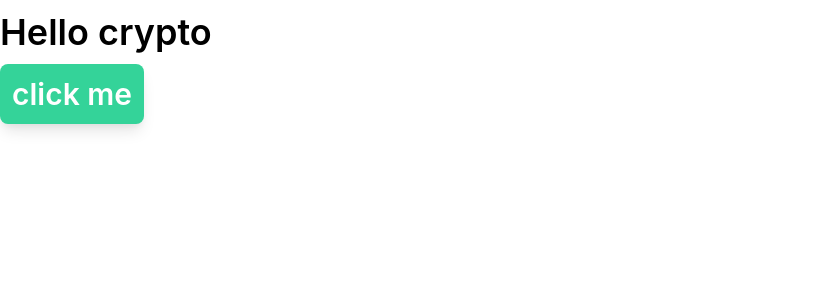
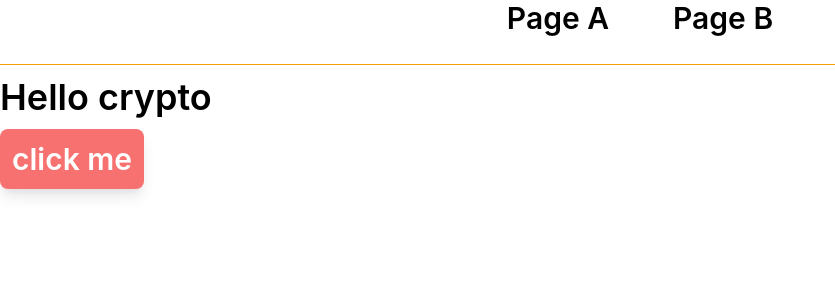
Before and after one commit to GaryChung34/crypto-table, a React (Create React App) app: page /pageB in a window 1280 px wide. Shown: the top 300 px of the page, without its empty margins (0-835 px from the left). Built offline with nearby package versions, Linux system fonts and the light colour scheme.

Commit message:
add pageA and pageB by react-router-dom.

```diff
--- a/package.json
+++ b/package.json
@@ -9,6 +9,7 @@
     "@testing-library/user-event": "^12.8.3",
     "react": "^17.0.2",
     "react-dom": "^17.0.2",
+    "react-router-dom": "^5.3.0",
     "react-scripts": "4.0.3",
     "web-vitals": "^1.1.2"
   },
--- a/src/App.js
+++ b/src/App.js
@@ -1,15 +1,30 @@
 import React from 'react';
+import {
+  BrowserRouter as Router,
+  Switch, Route, Link, Redirect
+} from "react-router-dom";
+
+import PageA from './screens/pageA.js';
+import PageB from './screens/pageB.js';
 
 
 function App() {
 
   return (
-    <div className='container mx-auto'>
-      <h1>Hello crypto</h1>
-      <button className='text-white text-3xl font-semibold p-3 rounded-lg shadow-lg bg-green-400 hover:bg-green-600'>
-        click me
-      </button>
-    </div>
+    <Router>
+      <div className='divide-y divide-yellow-500'>
+        <div className='h-16 w-full flex justify-center space-x-16'>
+          <Link to='/pageA' className="text-black text-3xl font-semibold hover:text-gray-500">Page A</Link>
+          <Link to='/pageB' className="text-black text-3xl font-semibold hover:text-gray-500">Page B</Link>
+        </div>
+
+        <Switch>
+          <Route exact path='/pageA' component={PageA} />
+          <Route exact path='/pageB' component={PageB} />
+          <Redirect to='/pageA' />
+        </Switch>
+      </div>
+    </Router>
   );
 }
 
--- /dev/null
+++ b/src/screens/pageA.js
@@ -0,0 +1,14 @@
+import React from 'react';
+
+function PageA() {
+	return(
+		<div className='container mx-auto'>
+      <h1>Hello crypto</h1>
+      <button className='text-white text-3xl font-semibold p-3 rounded-lg shadow-lg bg-green-400 hover:bg-green-600'>
+        click me
+      </button>
+  	</div>
+	)
+}
+
+export default PageA
--- /dev/null
+++ b/src/screens/pageB.js
@@ -0,0 +1,14 @@
+import React from 'react';
+
+function PageB() {
+	return(
+		<div className='container mx-auto'>
+      <h1>Hello crypto</h1>
+      <button className='text-white text-3xl font-semibold p-3 rounded-lg shadow-lg bg-red-400 hover:bg-red-600'>
+        click me
+      </button>
+  	</div>
+	)
+}
+
+export default PageB
```
Also changed, not shown: 1 other file (tests, documents, lock files or other folders).
